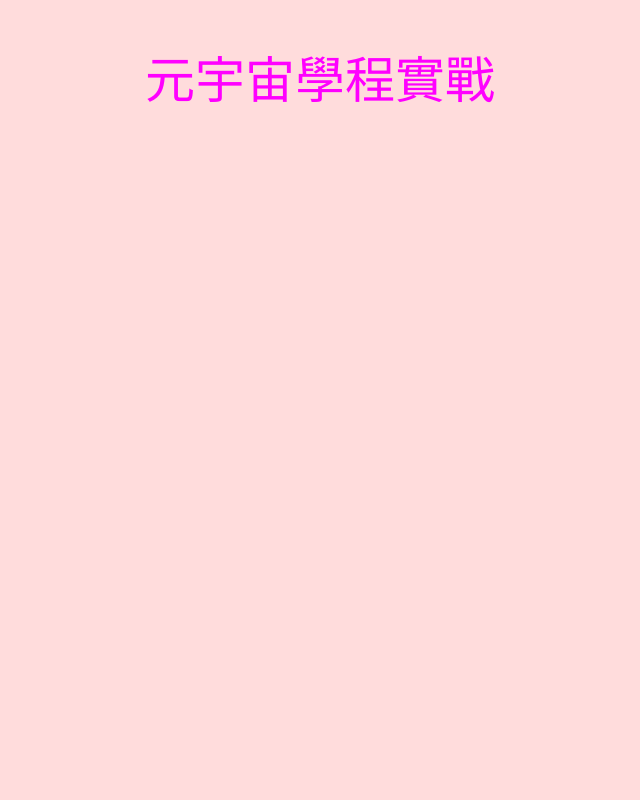
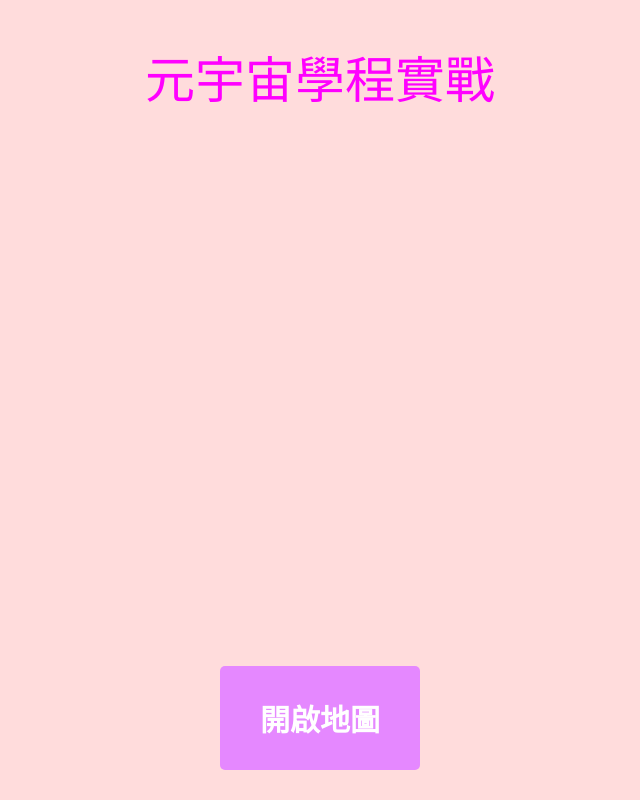
Before and after one commit to tyukios/tyukios.github.io, a plain HTML site: page basic/tutorial_1/index.html in a window 1280 px wide. Shown: the whole page, without its empty margins (320-960 px from the left). Drawn offline with Linux system fonts and the light colour scheme.

Commit message:
新增button 和 button css

```diff
--- a/basic/tutorial_1/index.html
+++ b/basic/tutorial_1/index.html
@@ -15,10 +15,26 @@
             text-align:center;
             font-size: 50px;
         }
+        #openMapButton {
+        position: absolute;
+        width:200px;
+        margin-left:-100px;
+        bottom:30px;
+        cursor:pointer;
+        border-radius:5px;
+        border:none;
+        padding: 30px;
+        background-color: #e588ff;
+        font-size:30px;
+        color:white;
+        font-weight: bold;
+        }
+
     </style>
 </head>
 <body>
     元宇宙學程實戰
-
+    <br>
+    <button id="openMapButton" >開啟地圖</button>
 </body>
 </html>
```
Also changed, not shown: 1 other file.
